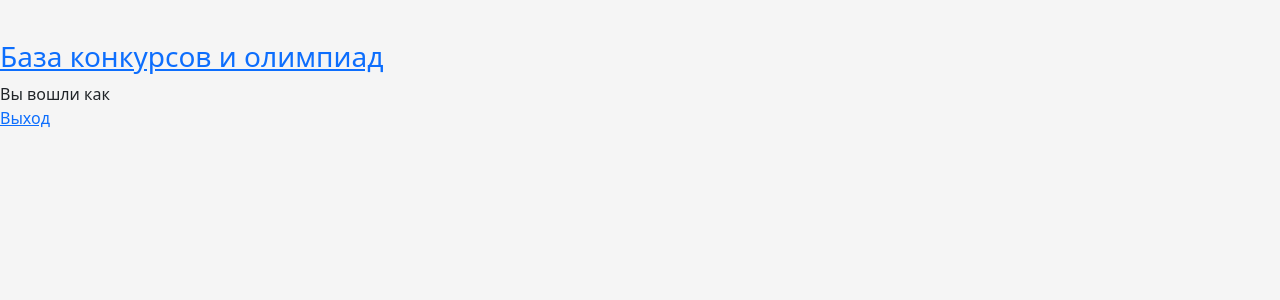
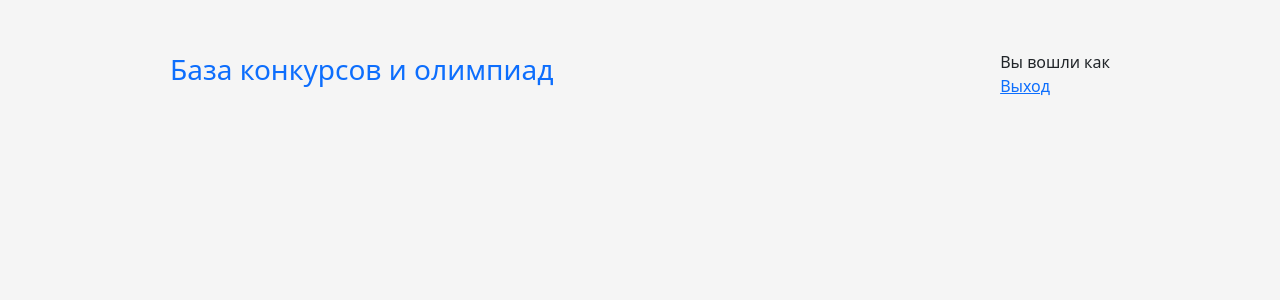
Before and after one commit to aleksioprime/sk-extrafeatures, a Flask app: template app/templates/home.html in a window 1280 px wide. Shown: the top 300 px of the page. Run offline with Flask 3, Linux system fonts and the light colour scheme; the template is opened without the code that fills it, so the values that code supplies are empty.

Commit message:
edit templates

```diff
--- a/app/static/css/style.css
+++ b/app/static/css/style.css
@@ -4,3 +4,45 @@ body {
   padding-bottom: 40px;
   background-color: #f5f5f5;
 }
+
+.logo {
+  text-decoration: none;
+}
+
+.form-signin {
+max-width: 330px;
+padding: 15px;
+}
+
+.form-signin .form-floating:focus-within {
+z-index: 2;
+}
+
+.form-signin input[type="text"] {
+margin-bottom: -1px;
+border-bottom-right-radius: 0;
+border-bottom-left-radius: 0;
+}
+
+.form-signin input[type="password"] {
+margin-bottom: 10px;
+border-top-left-radius: 0;
+border-top-right-radius: 0;
+}
+
+.header {
+  display: flex;
+  align-items: center;
+  margin-bottom: 10px;
+  justify-content: space-between;
+  padding: 10px;
+}
+
+.wrapper {
+  width: 960px;
+  margin: 0 auto;
+}
+
+.content {
+  padding: 10px;
+}
--- a/app/templates/user_login.html
+++ b/app/templates/user_login.html
@@ -4,7 +4,7 @@
   <meta charset="UTF-8">
   <link href="https://cdn.jsdelivr.net/npm/bootstrap@5.3.0-alpha1/dist/css/bootstrap.min.css" rel="stylesheet" integrity="sha384-GLhlTQ8iRABdZLl6O3oVMWSktQOp6b7In1Zl3/Jr59b6EGGoI1aFkw7cmDA6j6gD" crossorigin="anonymous">
   <link type="text/css" href="{{ url_for('static', filename='css/style.css')}}" rel="stylesheet" />
-  <title>База конкурсов и олимпиад</title>
+  <title>Тестовые функции StreamReport</title>
   <style>
     html,
     body {
--- a/app/templates/user_register.html
+++ b/app/templates/user_register.html
@@ -1,4 +1,4 @@
-{% extends 'index.html' %}
+{% extends 'base.html' %}
 
 {% block content %}
 <div>
```
Also changed, not shown: 1 other file.
